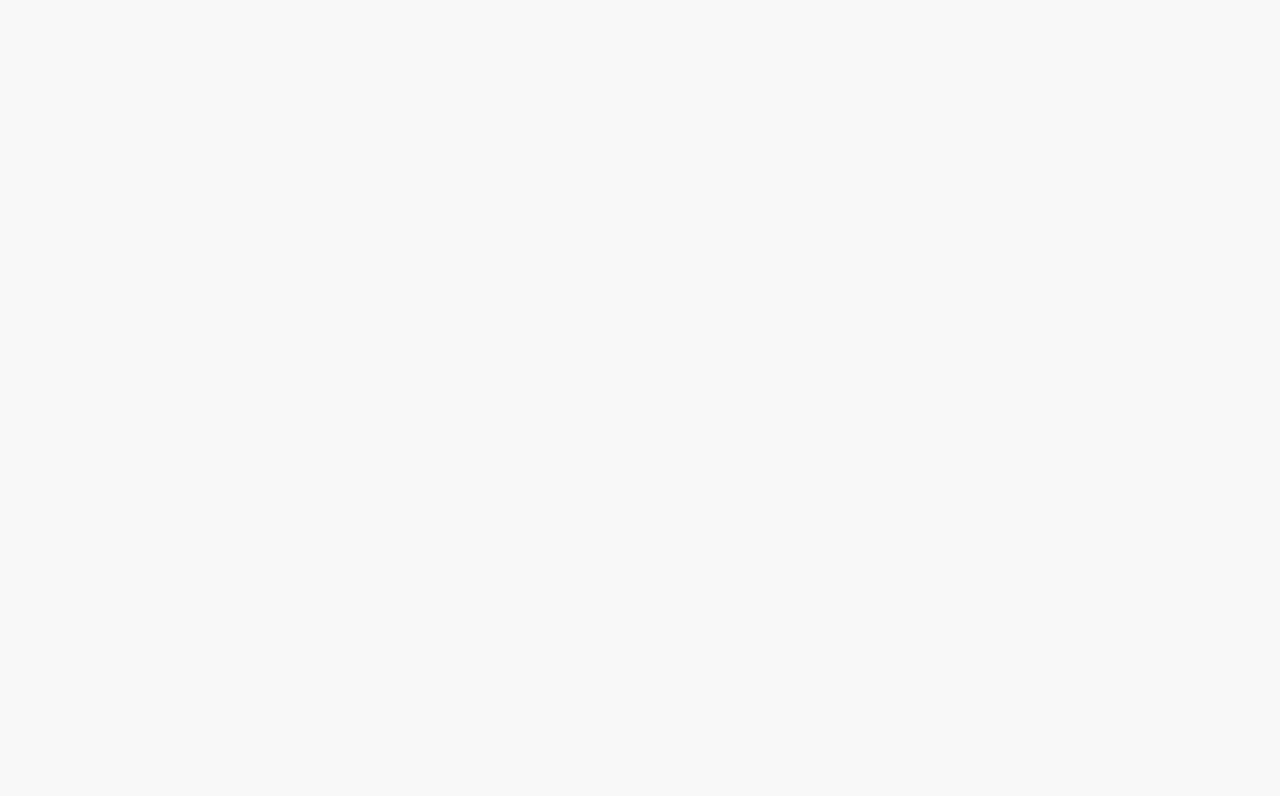
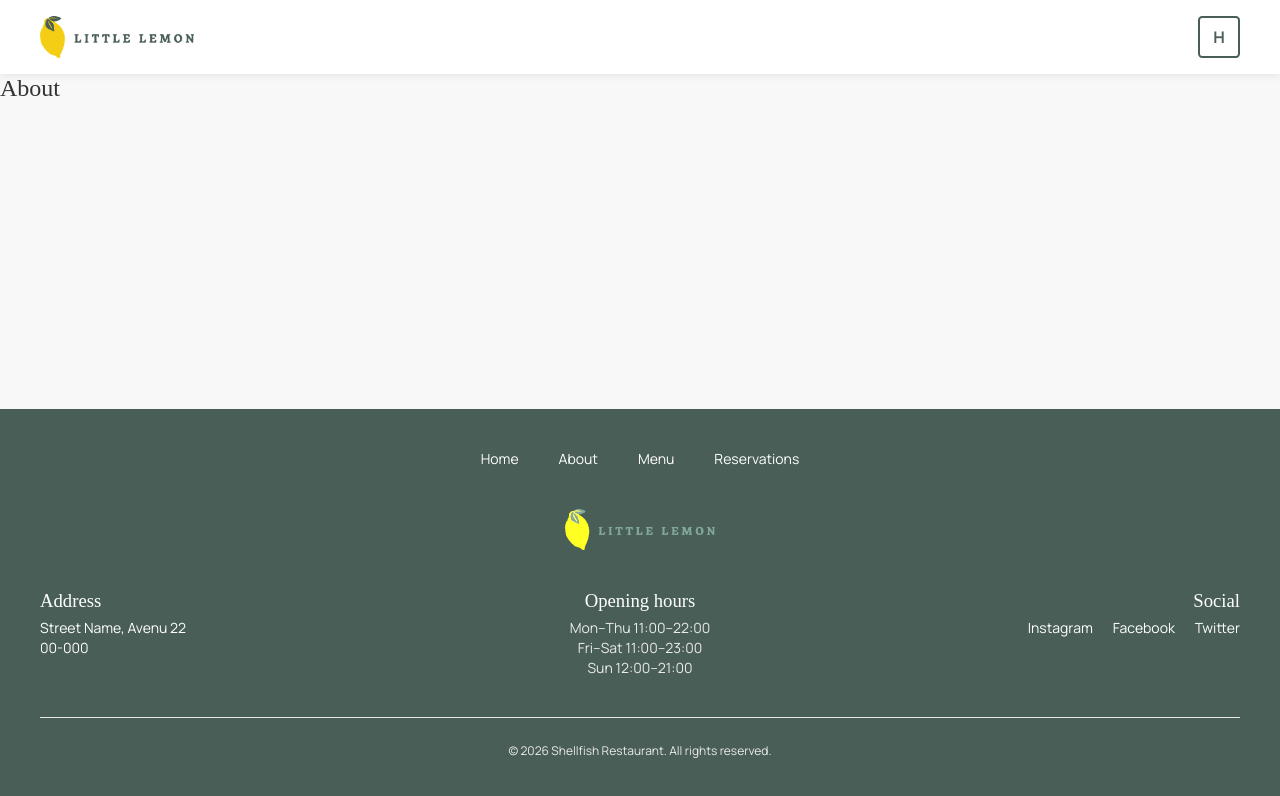
Before and after one commit to Artem-Prodan/Shellfish, a React (Vite) app: page /about in a window 1280 px wide. Before the commit this address had no page. Shown: the top 796 px of the page. Built offline with nearby package versions, Linux system fonts and the light colour scheme; a web font is replaced by a local one.

Commit message:
added links to About and Menu pages

```diff
--- a/src/App.jsx
+++ b/src/App.jsx
@@ -4,7 +4,8 @@ import MainLayout from "./layout/MainLayout";
 
 import Home from "./pages/Home";
 import Reservation from "./pages/Reservation";
-import Bookings from "./pages/Bookings";
+import About from "./pages/About";
+import Menu from "./pages/Menu";
 
 function App() {
   return (
@@ -12,7 +13,8 @@ function App() {
       <Route element={<MainLayout />}>
         <Route path="/" element={<Home />} />
         <Route path="/reservation" element={<Reservation />} />
-        <Route path="/bookings" element={<Bookings />} />
+        <Route path="/about" element={<About />} />
+        <Route path="/menu" element={<Menu />} />
       </Route>
     </Routes>
   );
--- a/src/Components/About/About.jsx
+++ b/src/Components/About/About.jsx
@@ -11,7 +11,7 @@ export default function About() {
           <p className="about__text">
             Lorem ipsum dolor sit amet consectetur. Vitae enim mattis massa amet orci odio mi tortor quam. Eleifend lectus faucibus arcu cursus maecenas quis sit. Sit aliquet ultrices pellentesque lacus suspendisse felis rhoncus mauris. Porta dolor elit nullam magnis libero nibh. Nisl vitae nibh rhoncus ut sit tristique. Adipiscing a eu orci suscipit porttitor. Volutpat neque congue mattis nisi pharetra et porta aenean quis. Id platea sed scelerisque turpis tortor mauris accumsan purus.
           </p>
-          <Link to="/reservation" className="about__button">
+          <Link to="/about" className="about__button">
                 View
            </Link>
         </div>
--- a/src/Components/Hero/Hero.jsx
+++ b/src/Components/Hero/Hero.jsx
@@ -9,9 +9,9 @@ export default function Hero() {
         <div className="hero__content">
           <h1>It's okay to be <br/>a little Shellfish.</h1>
 
-          <Link to="/reservation" className="hero__button">
+          <a href="#reservation" className="hero__button">
             Reserve
-          </Link>
+          </a>
         </div>
       </div>
     </section>
--- a/src/Components/Menu/Menu.jsx
+++ b/src/Components/Menu/Menu.jsx
@@ -21,9 +21,9 @@ export default function Menu() {
             <div className="menu__banner-content">
               <p>Lorem ipsum dolor sit amet consectetur. Vitae enim mattis massa amet orci odio mi tortor quam.</p>
 
-              <Link to="/reservation" className="menu__button">
+              <a href="/menu" className="menu__button">
                 Menu
-              </Link>
+              </a>
             </div>
         </div>
 
--- a/src/Pages/About.jsx
+++ b/src/Pages/About.jsx
@@ -0,0 +1,12 @@
+
+import "./About.css";
+
+export default function About() {
+  return(
+    <section>
+      <div>
+        <h1>About</h1>
+      </div>
+    </section>
+  );
+}
--- /dev/null
+++ b/src/Pages/Menu.jsx
@@ -0,0 +1,12 @@
+
+import "./Menu.css";
+
+export default function Menu() {
+  return(
+    <section>
+      <div>
+        <h1>Menu</h1>
+      </div>
+    </section>
+  );
+}
```
Also changed, not shown: src/Pages/Menu.css (added).
